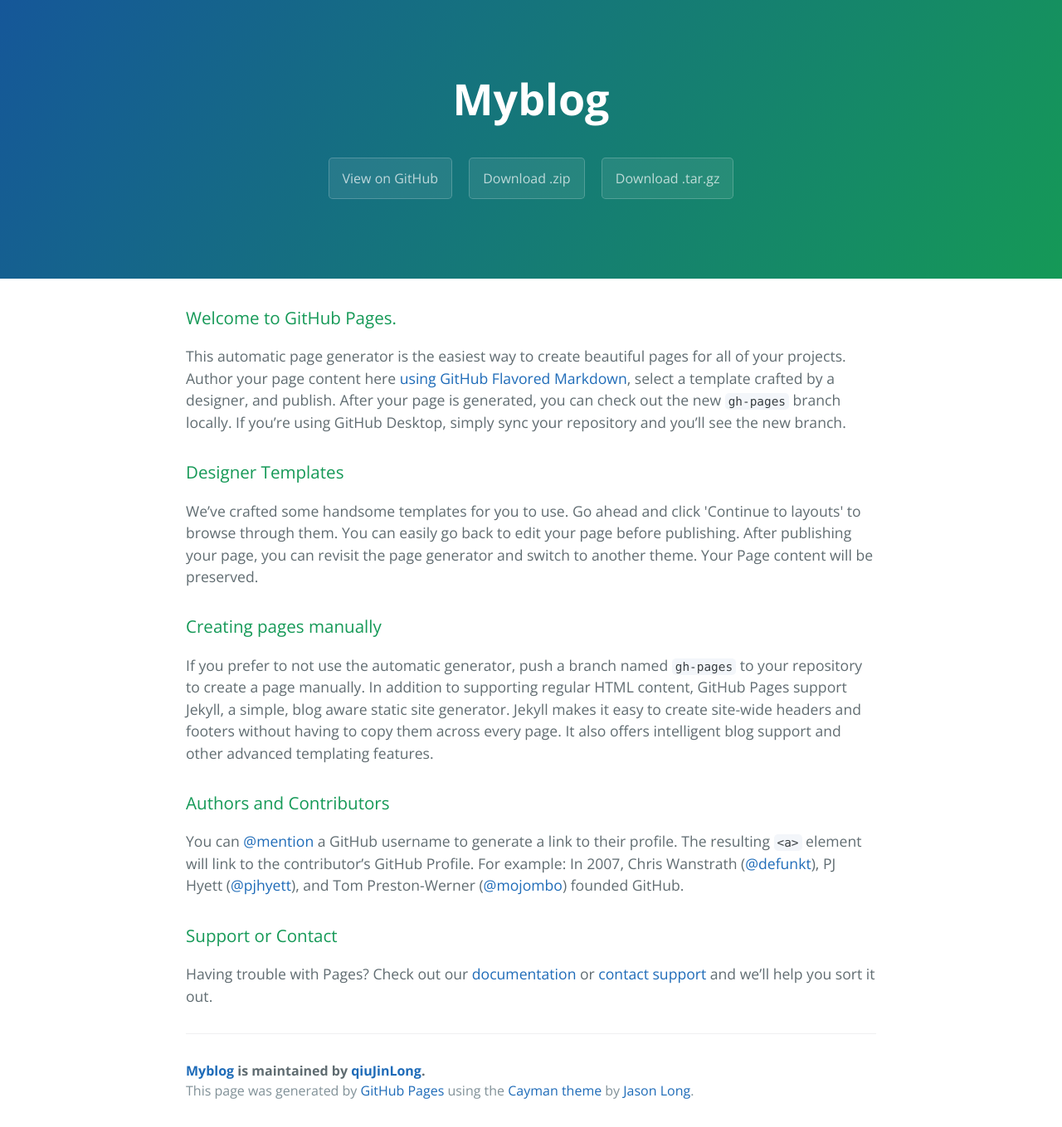
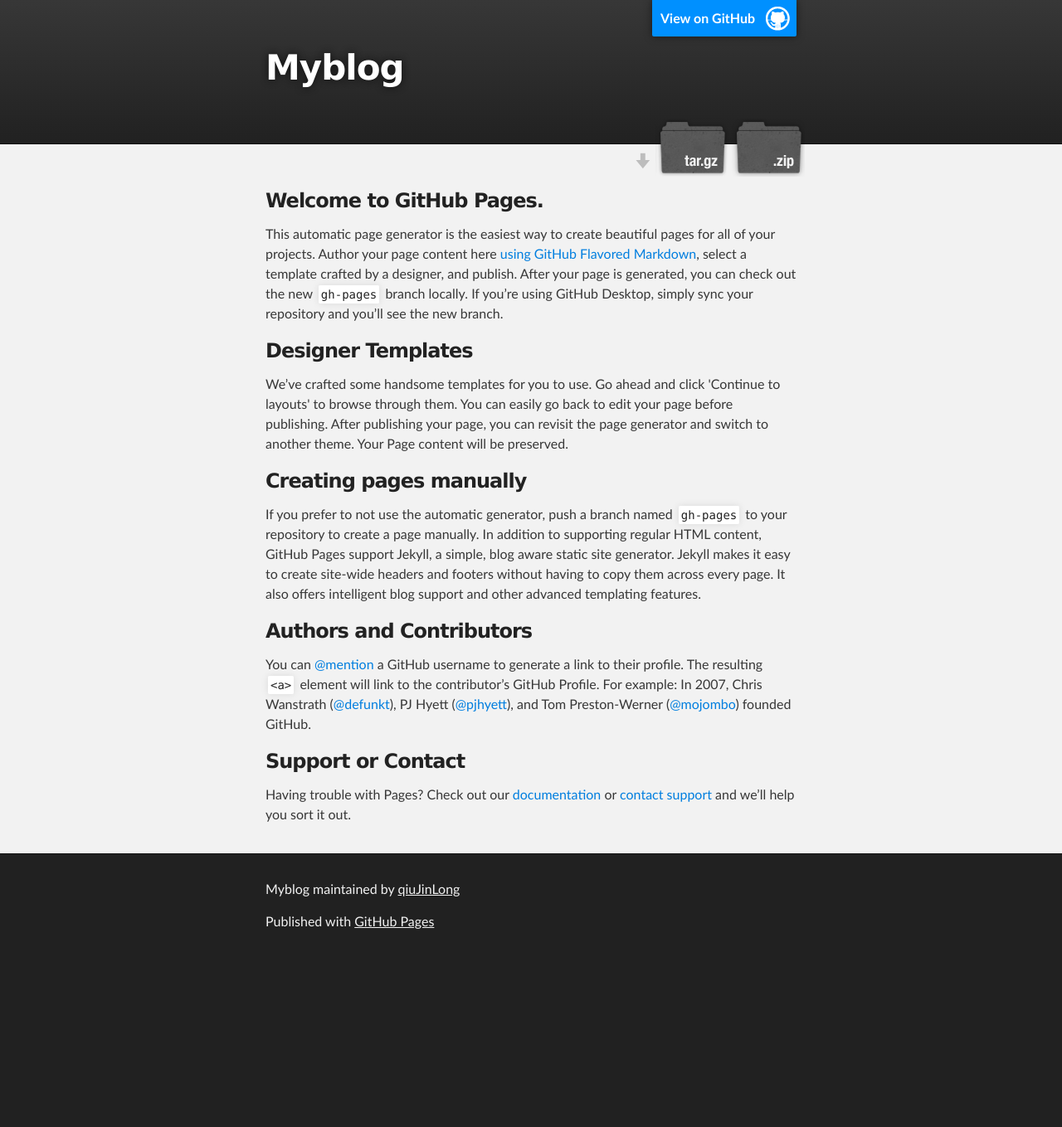
Before and after one commit to qiuJinLong/myblog, a Jekyll site: the page index.html, which Jekyll copies as it is, in a window 1280 px wide. Shown: the whole page at 83% size. Built offline with Jekyll 4.4.1, drawn with Linux system fonts in a browser that asks for light colours; after the commit the page ends 1158 px from its top, so only the background shows below that.

```diff
--- a/index.html
+++ b/index.html
@@ -1,25 +1,37 @@
 <!DOCTYPE html>
-<html lang="en-us">
+<html>
+
   <head>
-    <meta charset="UTF-8">
-    <title>Myblog by qiuJinLong</title>
-    <meta name="viewport" content="width=device-width, initial-scale=1">
-    <link rel="stylesheet" type="text/css" href="stylesheets/normalize.css" media="screen">
-    <link href='https://fonts.googleapis.com/css?family=Open+Sans:400,700' rel='stylesheet' type='text/css'>
-    <link rel="stylesheet" type="text/css" href="stylesheets/stylesheet.css" media="screen">
-    <link rel="stylesheet" type="text/css" href="stylesheets/github-light.css" media="screen">
+    <meta charset='utf-8'>
+    <meta http-equiv="X-UA-Compatible" content="chrome=1">
+    <meta name="description" content="Myblog : ">
+
+    <link rel="stylesheet" type="text/css" media="screen" href="stylesheets/stylesheet.css">
+
+    <title>Myblog</title>
   </head>
+
   <body>
-    <section class="page-header">
-      <h1 class="project-name">Myblog</h1>
-      <h2 class="project-tagline"></h2>
-      <a href="https://github.com/qiuJinLong/myblog" class="btn">View on GitHub</a>
-      <a href="https://github.com/qiuJinLong/myblog/zipball/master" class="btn">Download .zip</a>
-      <a href="https://github.com/qiuJinLong/myblog/tarball/master" class="btn">Download .tar.gz</a>
-    </section>
 
-    <section class="main-content">
-      <h3>
+    <!-- HEADER -->
+    <div id="header_wrap" class="outer">
+        <header class="inner">
+          <a id="forkme_banner" href="https://github.com/qiuJinLong/myblog">View on GitHub</a>
+
+          <h1 id="project_title">Myblog</h1>
+          <h2 id="project_tagline"></h2>
+
+            <section id="downloads">
+              <a class="zip_download_link" href="https://github.com/qiuJinLong/myblog/zipball/master">Download this project as a .zip file</a>
+              <a class="tar_download_link" href="https://github.com/qiuJinLong/myblog/tarball/master">Download this project as a tar.gz file</a>
+            </section>
+        </header>
+    </div>
+
+    <!-- MAIN CONTENT -->
+    <div id="main_content_wrap" class="outer">
+      <section id="main_content" class="inner">
+        <h3>
 <a id="welcome-to-github-pages" class="anchor" href="#welcome-to-github-pages" aria-hidden="true"><span aria-hidden="true" class="octicon octicon-link"></span></a>Welcome to GitHub Pages.</h3>
 
 <p>This automatic page generator is the easiest way to create beautiful pages for all of your projects. Author your page content here <a href="https://guides.github.com/features/mastering-markdown/">using GitHub Flavored Markdown</a>, select a template crafted by a designer, and publish. After your page is generated, you can check out the new <code>gh-pages</code> branch locally. If you’re using GitHub Desktop, simply sync your repository and you’ll see the new branch.</p>
@@ -43,14 +55,17 @@
 <a id="support-or-contact" class="anchor" href="#support-or-contact" aria-hidden="true"><span aria-hidden="true" class="octicon octicon-link"></span></a>Support or Contact</h3>
 
 <p>Having trouble with Pages? Check out our <a href="https://help.github.com/pages">documentation</a> or <a href="https://github.com/contact">contact support</a> and we’ll help you sort it out.</p>
+      </section>
+    </div>
 
-      <footer class="site-footer">
-        <span class="site-footer-owner"><a href="https://github.com/qiuJinLong/myblog">Myblog</a> is maintained by <a href="https://github.com/qiuJinLong">qiuJinLong</a>.</span>
+    <!-- FOOTER  -->
+    <div id="footer_wrap" class="outer">
+      <footer class="inner">
+        <p class="copyright">Myblog maintained by <a href="https://github.com/qiuJinLong">qiuJinLong</a></p>
+        <p>Published with <a href="https://pages.github.com">GitHub Pages</a></p>
+      </footer>
+    </div>
 
-        <span class="site-footer-credits">This page was generated by <a href="https://pages.github.com">GitHub Pages</a> using the <a href="https://github.com/jasonlong/cayman-theme">Cayman theme</a> by <a href="https://twitter.com/jasonlong">Jason Long</a>.</span>
-      </footer>
-
-    </section>
 
 
   </body>
--- /dev/null
+++ b/javascripts/main.js
@@ -0,0 +1 @@
+console.log('This would be the main JS file.');
--- a/stylesheets/stylesheet.css
+++ b/stylesheets/stylesheet.css
@@ -1,245 +1,425 @@
-* {
-  box-sizing: border-box; }
+/*******************************************************************************
+Slate Theme for GitHub Pages
+by Jason Costello, @jsncostello
+*******************************************************************************/
+
+@import url(github-light.css);
+
+/*******************************************************************************
+MeyerWeb Reset
+*******************************************************************************/
+
+html, body, div, span, applet, object, iframe,
+h1, h2, h3, h4, h5, h6, p, blockquote, pre,
+a, abbr, acronym, address, big, cite, code,
+del, dfn, em, img, ins, kbd, q, s, samp,
+small, strike, strong, sub, sup, tt, var,
+b, u, i, center,
+dl, dt, dd, ol, ul, li,
+fieldset, form, label, legend,
+table, caption, tbody, tfoot, thead, tr, th, td,
+article, aside, canvas, details, embed,
+figure, figcaption, footer, header, hgroup,
+menu, nav, output, ruby, section, summary,
+time, mark, audio, video {
+  margin: 0;
+  padding: 0;
+  border: 0;
+  font: inherit;
+  vertical-align: baseline;
+}
+
+/* HTML5 display-role reset for older browsers */
+article, aside, details, figcaption, figure,
+footer, header, hgroup, menu, nav, section {
+  display: block;
+}
+
+ol, ul {
+  list-style: none;
+}
+
+table {
+  border-collapse: collapse;
+  border-spacing: 0;
+}
+
+/*******************************************************************************
+Theme Styles
+*******************************************************************************/
 
 body {
-  padding: 0;
-  margin: 0;
-  font-family: "Open Sans", "Helvetica Neue", Helvetica, Arial, sans-serif;
+  box-sizing: border-box;
+  color:#373737;
+  background: #212121;
   font-size: 16px;
+  font-family: 'Myriad Pro', Calibri, Helvetica, Arial, sans-serif;
   line-height: 1.5;
-  color: #606c71; }
+  -webkit-font-smoothing: antialiased;
+}
+
+h1, h2, h3, h4, h5, h6 {
+  margin: 10px 0;
+  font-weight: 700;
+  color:#222222;
+  font-family: 'Lucida Grande', 'Calibri', Helvetica, Arial, sans-serif;
+  letter-spacing: -1px;
+}
+
+h1 {
+  font-size: 36px;
+  font-weight: 700;
+}
+
+h2 {
+  padding-bottom: 10px;
+  font-size: 32px;
+  background: url('../images/bg_hr.png') repeat-x bottom;
+}
+
+h3 {
+  font-size: 24px;
+}
+
+h4 {
+  font-size: 21px;
+}
+
+h5 {
+  font-size: 18px;
+}
+
+h6 {
+  font-size: 16px;
+}
+
+p {
+  margin: 10px 0 15px 0;
+}
+
+footer p {
+  color: #f2f2f2;
+}
 
 a {
-  color: #1e6bb8;
-  text-decoration: none; }
-  a:hover {
-    text-decoration: underline; }
+  text-decoration: none;
+  color: #007edf;
+  text-shadow: none;
 
-.btn {
-  display: inline-block;
-  margin-bottom: 1rem;
-  color: rgba(255, 255, 255, 0.7);
-  background-color: rgba(255, 255, 255, 0.08);
-  border-color: rgba(255, 255, 255, 0.2);
-  border-style: solid;
-  border-width: 1px;
-  border-radius: 0.3rem;
-  transition: color 0.2s, background-color 0.2s, border-color 0.2s; }
-  .btn + .btn {
-    margin-left: 1rem; }
+  transition: color 0.5s ease;
+  transition: text-shadow 0.5s ease;
+  -webkit-transition: color 0.5s ease;
+  -webkit-transition: text-shadow 0.5s ease;
+  -moz-transition: color 0.5s ease;
+  -moz-transition: text-shadow 0.5s ease;
+  -o-transition: color 0.5s ease;
+  -o-transition: text-shadow 0.5s ease;
+  -ms-transition: color 0.5s ease;
+  -ms-transition: text-shadow 0.5s ease;
+}
 
-.btn:hover {
-  color: rgba(255, 255, 255, 0.8);
-  text-decoration: none;
-  background-color: rgba(255, 255, 255, 0.2);
-  border-color: rgba(255, 255, 255, 0.3); }
+a:hover, a:focus {text-decoration: underline;}
 
-@media screen and (min-width: 64em) {
-  .btn {
-    padding: 0.75rem 1rem; } }
+footer a {
+  color: #F2F2F2;
+  text-decoration: underline;
+}
 
-@media screen and (min-width: 42em) and (max-width: 64em) {
-  .btn {
-    padding: 0.6rem 0.9rem;
-    font-size: 0.9rem; } }
+em {
+  font-style: italic;
+}
 
-@media screen and (max-width: 42em) {
-  .btn {
-    display: block;
-    width: 100%;
-    padding: 0.75rem;
-    font-size: 0.9rem; }
-    .btn + .btn {
-      margin-top: 1rem;
-      margin-left: 0; } }
+strong {
+  font-weight: bold;
+}
 
-.page-header {
+img {
+  position: relative;
+  margin: 0 auto;
+  max-width: 739px;
+  padding: 5px;
+  margin: 10px 0 10px 0;
+  border: 1px solid #ebebeb;
+
+  box-shadow: 0 0 5px #ebebeb;
+  -webkit-box-shadow: 0 0 5px #ebebeb;
+  -moz-box-shadow: 0 0 5px #ebebeb;
+  -o-box-shadow: 0 0 5px #ebebeb;
+  -ms-box-shadow: 0 0 5px #ebebeb;
+}
+
+p img {
+  display: inline;
+  margin: 0;
+  padding: 0;
+  vertical-align: middle;
+  text-align: center;
+  border: none;
+}
+
+pre, code {
+  width: 100%;
+  color: #222;
+  background-color: #fff;
+
+  font-family: Monaco, "Bitstream Vera Sans Mono", "Lucida Console", Terminal, monospace;
+  font-size: 14px;
+
+  border-radius: 2px;
+  -moz-border-radius: 2px;
+  -webkit-border-radius: 2px;
+}
+
+pre {
+  width: 100%;
+  padding: 10px;
+  box-shadow: 0 0 10px rgba(0,0,0,.1);
+  overflow: auto;
+}
+
+code {
+  padding: 3px;
+  margin: 0 3px;
+  box-shadow: 0 0 10px rgba(0,0,0,.1);
+}
+
+pre code {
+  display: block;
+  box-shadow: none;
+}
+
+blockquote {
+  color: #666;
+  margin-bottom: 20px;
+  padding: 0 0 0 20px;
+  border-left: 3px solid #bbb;
+}
+
+
+ul, ol, dl {
+  margin-bottom: 15px
+}
+
+ul {
+  list-style-position: inside;
+  list-style: disc;
+  padding-left: 20px;
+}
+
+ol {
+  list-style-position: inside;
+  list-style: decimal;
+  padding-left: 20px;
+}
+
+dl dt {
+  font-weight: bold;
+}
+
+dl dd {
+  padding-left: 20px;
+  font-style: italic;
+}
+
+dl p {
+  padding-left: 20px;
+  font-style: italic;
+}
+
+hr {
+  height: 1px;
+  margin-bottom: 5px;
+  border: none;
+  background: url('../images/bg_hr.png') repeat-x center;
+}
+
+table {
+  border: 1px solid #373737;
+  margin-bottom: 20px;
+  text-align: left;
+ }
+
+th {
+  font-family: 'Lucida Grande', 'Helvetica Neue', Helvetica, Arial, sans-serif;
+  padding: 10px;
+  background: #373737;
   color: #fff;
-  text-align: center;
-  background-color: #159957;
-  background-image: linear-gradient(120deg, #155799, #159957); }
+ }
 
-@media screen and (min-width: 64em) {
-  .page-header {
-    padding: 5rem 6rem; } }
+td {
+  padding: 10px;
+  border: 1px solid #373737;
+ }
 
-@media screen and (min-width: 42em) and (max-width: 64em) {
-  .page-header {
-    padding: 3rem 4rem; } }
+form {
+  background: #f2f2f2;
+  padding: 20px;
+}
 
-@media screen and (max-width: 42em) {
-  .page-header {
-    padding: 2rem 1rem; } }
+/*******************************************************************************
+Full-Width Styles
+*******************************************************************************/
 
-.project-name {
-  margin-top: 0;
-  margin-bottom: 0.1rem; }
+.outer {
+  width: 100%;
+}
 
-@media screen and (min-width: 64em) {
-  .project-name {
-    font-size: 3.25rem; } }
+.inner {
+  position: relative;
+  max-width: 640px;
+  padding: 20px 10px;
+  margin: 0 auto;
+}
 
-@media screen and (min-width: 42em) and (max-width: 64em) {
-  .project-name {
-    font-size: 2.25rem; } }
+#forkme_banner {
+  display: block;
+  position: absolute;
+  top:0;
+  right: 10px;
+  z-index: 10;
+  padding: 10px 50px 10px 10px;
+  color: #fff;
+  background: url('../images/blacktocat.png') #0090ff no-repeat 95% 50%;
+  font-weight: 700;
+  box-shadow: 0 0 10px rgba(0,0,0,.5);
+  border-bottom-left-radius: 2px;
+  border-bottom-right-radius: 2px;
+}
 
-@media screen and (max-width: 42em) {
-  .project-name {
-    font-size: 1.75rem; } }
+#header_wrap {
+  background: #212121;
+  background: -moz-linear-gradient(top, #373737, #212121);
+  background: -webkit-linear-gradient(top, #373737, #212121);
+  background: -ms-linear-gradient(top, #373737, #212121);
+  background: -o-linear-gradient(top, #373737, #212121);
+  background: linear-gradient(top, #373737, #212121);
+}
 
-.project-tagline {
-  margin-bottom: 2rem;
-  font-weight: normal;
-  opacity: 0.7; }
+#header_wrap .inner {
+  padding: 50px 10px 30px 10px;
+}
 
-@media screen and (min-width: 64em) {
-  .project-tagline {
-    font-size: 1.25rem; } }
+#project_title {
+  margin: 0;
+  color: #fff;
+  font-size: 42px;
+  font-weight: 700;
+  text-shadow: #111 0px 0px 10px;
+}
 
-@media screen and (min-width: 42em) and (max-width: 64em) {
-  .project-tagline {
-    font-size: 1.15rem; } }
+#project_tagline {
+  color: #fff;
+  font-size: 24px;
+  font-weight: 300;
+  background: none;
+  text-shadow: #111 0px 0px 10px;
+}
 
-@media screen and (max-width: 42em) {
-  .project-tagline {
-    font-size: 1rem; } }
+#downloads {
+  position: absolute;
+  width: 210px;
+  z-index: 10;
+  bottom: -40px;
+  right: 0;
+  height: 70px;
+  background: url('../images/icon_download.png') no-repeat 0% 90%;
+}
 
-.main-content :first-child {
-  margin-top: 0; }
-.main-content img {
-  max-width: 100%; }
-.main-content h1, .main-content h2, .main-content h3, .main-content h4, .main-content h5, .main-content h6 {
-  margin-top: 2rem;
-  margin-bottom: 1rem;
-  font-weight: normal;
-  color: #159957; }
-.main-content p {
-  margin-bottom: 1em; }
-.main-content code {
-  padding: 2px 4px;
-  font-family: Consolas, "Liberation Mono", Menlo, Courier, monospace;
-  font-size: 0.9rem;
-  color: #383e41;
-  background-color: #f3f6fa;
-  border-radius: 0.3rem; }
-.main-content pre {
-  padding: 0.8rem;
-  margin-top: 0;
-  margin-bottom: 1rem;
-  font: 1rem Consolas, "Liberation Mono", Menlo, Courier, monospace;
-  color: #567482;
-  word-wrap: normal;
-  background-color: #f3f6fa;
-  border: solid 1px #dce6f0;
-  border-radius: 0.3rem; }
-  .main-content pre > code {
-    padding: 0;
-    margin: 0;
-    font-size: 0.9rem;
-    color: #567482;
-    word-break: normal;
-    white-space: pre;
-    background: transparent;
-    border: 0; }
-.main-content .highlight {
-  margin-bottom: 1rem; }
-  .main-content .highlight pre {
-    margin-bottom: 0;
-    word-break: normal; }
-.main-content .highlight pre, .main-content pre {
-  padding: 0.8rem;
-  overflow: auto;
-  font-size: 0.9rem;
-  line-height: 1.45;
-  border-radius: 0.3rem; }
-.main-content pre code, .main-content pre tt {
-  display: inline;
-  max-width: initial;
-  padding: 0;
-  margin: 0;
-  overflow: initial;
-  line-height: inherit;
-  word-wrap: normal;
-  background-color: transparent;
-  border: 0; }
-  .main-content pre code:before, .main-content pre code:after, .main-content pre tt:before, .main-content pre tt:after {
-    content: normal; }
-.main-content ul, .main-content ol {
-  margin-top: 0; }
-.main-content blockquote {
-  padding: 0 1rem;
-  margin-left: 0;
-  color: #819198;
-  border-left: 0.3rem solid #dce6f0; }
-  .main-content blockquote > :first-child {
-    margin-top: 0; }
-  .main-content blockquote > :last-child {
-    margin-bottom: 0; }
-.main-content table {
+.zip_download_link {
   display: block;
-  width: 100%;
-  overflow: auto;
-  word-break: normal;
-  word-break: keep-all; }
-  .main-content table th {
-    font-weight: bold; }
-  .main-content table th, .main-content table td {
-    padding: 0.5rem 1rem;
-    border: 1px solid #e9ebec; }
-.main-content dl {
-  padding: 0; }
-  .main-content dl dt {
-    padding: 0;
-    margin-top: 1rem;
-    font-size: 1rem;
-    font-weight: bold; }
-  .main-content dl dd {
-    padding: 0;
-    margin-bottom: 1rem; }
-.main-content hr {
-  height: 2px;
-  padding: 0;
-  margin: 1rem 0;
-  background-color: #eff0f1;
-  border: 0; }
+  float: right;
+  width: 90px;
+  height:70px;
+  text-indent: -5000px;
+  overflow: hidden;
+  background: url(../images/sprite_download.png) no-repeat bottom left;
+}
 
-@media screen and (min-width: 64em) {
-  .main-content {
-    max-width: 64rem;
-    padding: 2rem 6rem;
-    margin: 0 auto;
-    font-size: 1.1rem; } }
+.tar_download_link {
+  display: block;
+  float: right;
+  width: 90px;
+  height:70px;
+  text-indent: -5000px;
+  overflow: hidden;
+  background: url(../images/sprite_download.png) no-repeat bottom right;
+  margin-left: 10px;
+}
 
-@media screen and (min-width: 42em) and (max-width: 64em) {
-  .main-content {
-    padding: 2rem 4rem;
-    font-size: 1.1rem; } }
+.zip_download_link:hover {
+  background: url(../images/sprite_download.png) no-repeat top left;
+}
 
-@media screen and (max-width: 42em) {
-  .main-content {
-    padding: 2rem 1rem;
-    font-size: 1rem; } }
+.tar_download_link:hover {
+  background: url(../images/sprite_download.png) no-repeat top right;
+}
 
-.site-footer {
-  padding-top: 2rem;
-  margin-top: 2rem;
-  border-top: solid 1px #eff0f1; }
+#main_content_wrap {
+  background: #f2f2f2;
+  border-top: 1px solid #111;
+  border-bottom: 1px solid #111;
+}
 
-.site-footer-owner {
-  display: block;
-  font-weight: bold; }
+#main_content {
+  padding-top: 40px;
+}
 
-.site-footer-credits {
-  color: #819198; }
+#footer_wrap {
+  background: #212121;
+}
 
-@media screen and (min-width: 64em) {
-  .site-footer {
-    font-size: 1rem; } }
 
-@media screen and (min-width: 42em) and (max-width: 64em) {
-  .site-footer {
-    font-size: 1rem; } }
 
-@media screen and (max-width: 42em) {
-  .site-footer {
-    font-size: 0.9rem; } }
+/*******************************************************************************
+Small Device Styles
+*******************************************************************************/
+
+@media screen and (max-width: 480px) {
+  body {
+    font-size:14px;
+  }
+
+  #downloads {
+    display: none;
+  }
+
+  .inner {
+    min-width: 320px;
+    max-width: 480px;
+  }
+
+  #project_title {
+  font-size: 32px;
+  }
+
+  h1 {
+    font-size: 28px;
+  }
+
+  h2 {
+    font-size: 24px;
+  }
+
+  h3 {
+    font-size: 21px;
+  }
+
+  h4 {
+    font-size: 18px;
+  }
+
+  h5 {
+    font-size: 14px;
+  }
+
+  h6 {
+    font-size: 12px;
+  }
+
+  code, pre {
+    min-width: 320px;
+    max-width: 480px;
+    font-size: 11px;
+  }
+
+}
```
Also changed, not shown: images/bg_hr.png (added), images/blacktocat.png (added), images/icon_download.png (added), images/sprite_download.png (added).
